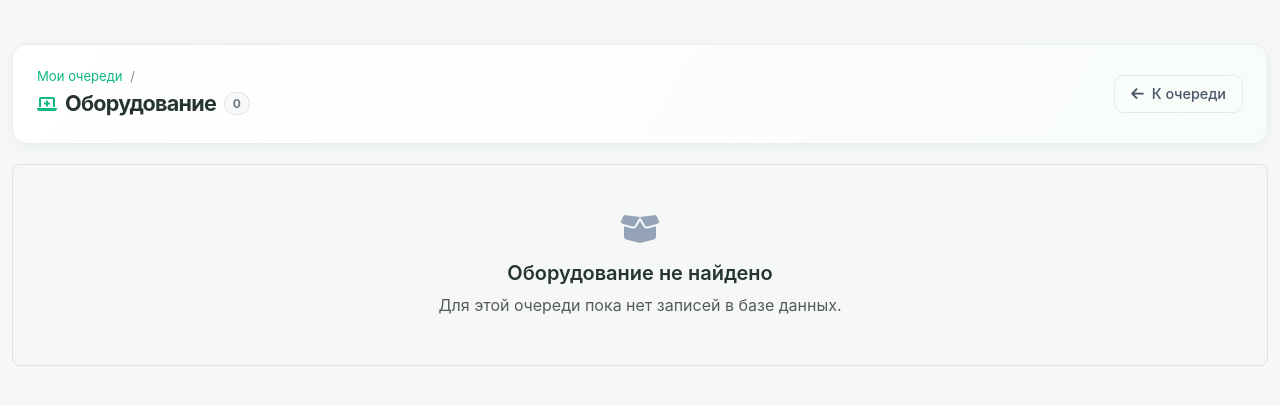
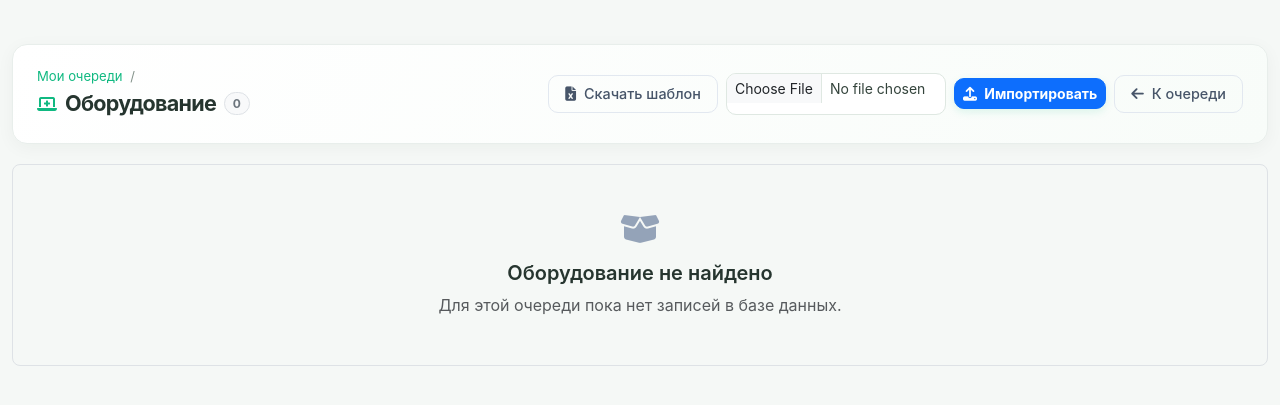
Before and after one commit to Mi-Gear/Pulse, a Python web app: template templates/queue_equipment.html in a window 1280 px wide. Shown: the part 64-469 px from the top of the page. Run offline with Jinja, Linux system fonts and the light colour scheme; the template is opened without the code that fills it, so the values that code supplies are empty.

Commit message:
Restore Excel equipment import controls

```diff
--- a/templates/queue_equipment.html
+++ b/templates/queue_equipment.html
@@ -15,9 +15,20 @@
         </div>
         <div class="text-muted small mt-1">{{ queue.name }}</div>
     </div>
-    <a href="{{ url_for('queue_detail.queue_detail', queue_id=queue.id) }}" class="btn btn-outline-modern btn-sm">
-        <i class="fas fa-arrow-left me-1"></i> К очереди
-    </a>
+    <div class="d-flex align-items-center flex-wrap gap-2">
+        <a href="{{ url_for('queue_detail.download_equipment_template', queue_id=queue.id) }}" class="btn btn-outline-modern btn-sm">
+            <i class="fas fa-file-excel me-1"></i> Скачать шаблон
+        </a>
+        <form action="{{ url_for('queue_detail.import_queue_equipment', queue_id=queue.id) }}" method="POST" enctype="multipart/form-data" class="d-flex align-items-center flex-wrap gap-2">
+            <input type="file" name="file" accept=".xlsx" class="form-control form-control-sm" required style="max-width: 220px;">
+            <button type="submit" class="btn btn-primary btn-sm">
+                <i class="fas fa-upload me-1"></i> Импортировать
+            </button>
+        </form>
+        <a href="{{ url_for('queue_detail.queue_detail', queue_id=queue.id) }}" class="btn btn-outline-modern btn-sm">
+            <i class="fas fa-arrow-left me-1"></i> К очереди
+        </a>
+    </div>
 </div>
 
 {% if equipment %}
```
